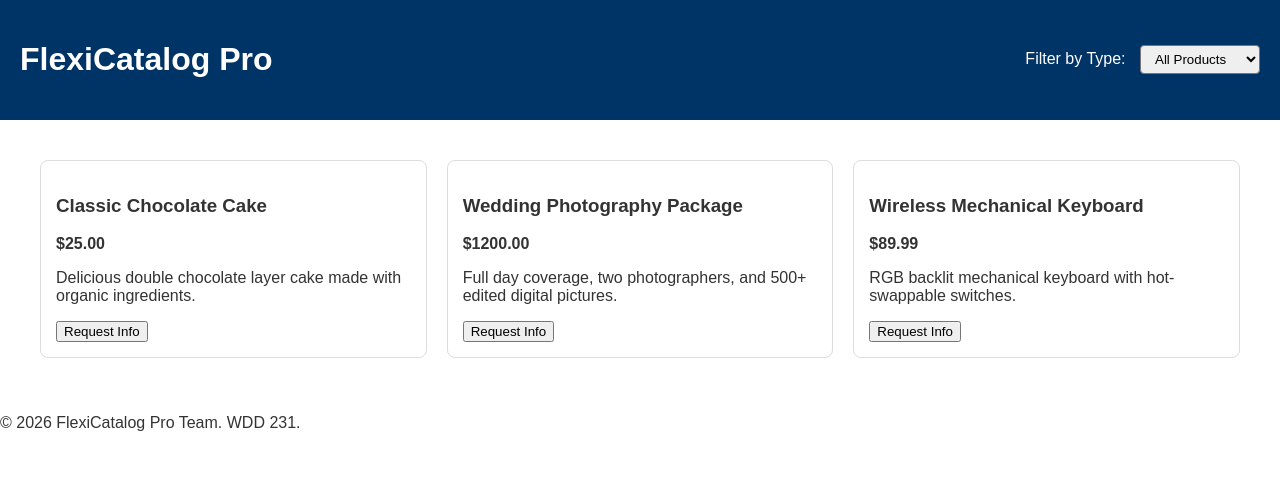
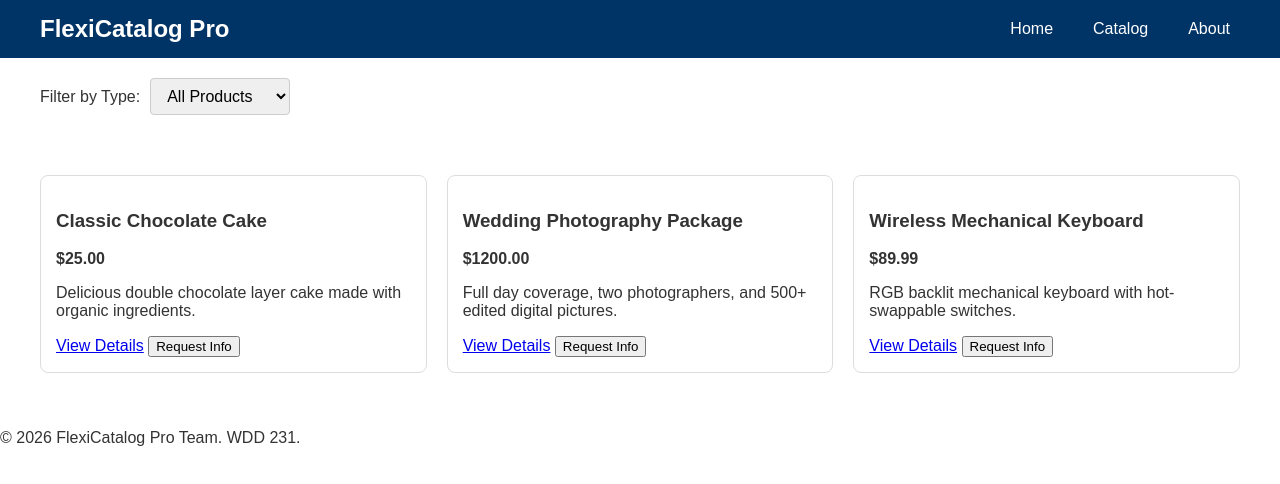
Before and after one commit to josedefrancesco/flexicatalog-pro, a website built with Vite: page index.html in a window 1280 px wide. Built offline with nearby package versions, Linux system fonts and the light colour scheme.

Commit message:
git commit -m "feat: add responsive dropdown menu, ESModules refactor, and URL params"

```diff
--- a/index.html
+++ b/index.html
@@ -9,8 +9,26 @@
 </head>
 <body>
     <header>
-        <h1>FlexiCatalog Pro</h1>
-        <nav>
+        <div class="header-container">
+            <h1 class="logo">FlexiCatalog Pro</h1>
+
+            <button id="menu-toggle" aria-label="Toggle navigation" aria-expanded="false">
+                &#9776;
+            </button>
+
+            <nav id="nav-menu">
+                <ul>
+                    <li><a href=".">Home</a></li>
+                    <li><a href="#catalog-section">Catalog</a></li>
+                    <li><a href="#about">About</a></li>
+                </ul>
+            </nav>
+        </div>
+    </header>
+
+    <main>
+        <section class="controls-section">
+            <div class="filter-group">
                 <label for="category-filter">Filter by Type:</label>
                 <select id="category-filter">
                     <option value="all">All Products</option>
@@ -18,12 +36,13 @@
                     <option value="photography">Photography</option>
                     <option value="tech">Tech Shop</option>
                 </select>
-        </nav>
-    </header>
+            </div>
+        </section>
 
-    <main>
-        <section id="catalog-grid" class="catalog-grid">
+        <section id="catalog-section" class="catalog-container">
+            <div id="catalog-grid" class="catalog-grid">
                 <p class="loading">Loading catalog items...</p>
+            </div>
         </section>
     </main>
 
--- a/src/base.css
+++ b/src/base.css
@@ -2,3 +2,21 @@
 @import 'css/global.css';
 @import 'css/header.css';
 @import 'css/modal.css';
+.controls-section {
+    max-width: 1200px;
+    margin: 20px auto;
+    padding: 0 20px;
+}
+
+.filter-group {
+    display: flex;
+    align-items: center;
+    gap: 10px;
+}
+
+.filter-group select {
+    padding: 8px 12px;
+    border-radius: 4px;
+    border: 1px solid #ccc;
+    font-size: 1rem;
+}
--- a/src/css/header.css
+++ b/src/css/header.css
@@ -1,14 +1,88 @@
 header {
     background-color: var(--primary-color);
     color: white;
-    padding: 20px;
+    position: relative;
+    z-index: 100;
+}
+
+.header-container {
+    max-width: 1200px;
+    margin: 0 auto;
+    padding: 15px 20px;
     display: flex;
     justify-content: space-between;
     align-items: center;
-    flex-wrap: wrap;
 }
-nav select {
-    padding: 5px 10px;
-    border-radius: 4px;
-    margin-left: 10px;
+
+.logo {
+    margin: 0;
+    font-size: 1.5rem;
 }
+
+#menu-toggle {
+    display: block;
+    background: none;
+    border: none;
+    color: white;
+    font-size: 2rem;
+    cursor: pointer;
+    padding: 0 5px;
+    line-height: 1;
+}
+
+#nav-menu {
+    display: none;
+    position: absolute;
+    top: 100%;
+    left: 0;
+    width: 100%;
+    background-color: var(--primary-color);
+    box-shadow: 0 4px 6px rgba(0, 0, 0, 0.1);
+}
+
+#nav-menu.open {
+    display: block;
+}
+
+#nav-menu ul {
+    list-style: none;
+    padding: 0;
+    margin: 0;
+}
+
+#nav-menu li a {
+    display: block;
+    padding: 15px 20px;
+    color: white;
+    text-decoration: none;
+    border-top: 1px solid rgba(255, 255, 255, 0.1);
+    transition: background 0.3s ease;
+}
+
+#nav-menu li a:hover {
+    background-color: rgba(255, 255, 255, 0.1);
+}
+
+@media (min-width: 768px) {
+    #menu-toggle {
+        display: none;
+    }
+
+    #nav-menu {
+        display: block;
+        position: static;
+        width: auto;
+        box-shadow: none;
+    }
+
+    #nav-menu ul {
+        display: flex;
+        gap: 20px;
+    }
+
+    #nav-menu li a {
+        padding: 5px 10px;
+        border-top: none;
+        border-radius: 4px;
+    }
+}
--- a/src/main.js
+++ b/src/main.js
@@ -1,3 +1,5 @@
+import { fetchProducts, createProductCard } from "./productData.js";
+
 const modal = document.querySelector("#info-modal");
 const closeModalButton = document.querySelector(".close-button");
 const catalogGrid = document.querySelector("#catalog-grid");
@@ -17,29 +19,55 @@ closeModalButton.addEventListener("click", closeModal);
 window.addEventListener("click", (e) => { if (e.target === modal) closeModal(); });
 window.addEventListener("keydown", (e) => { if (e.key === "Escape") closeModal(); });
 
-async function fetchAndRenderCatalog() {
-    try {
-        const response = await fetch("./products.json");
-        const products = await response.json();
-        catalogGrid.innerHTML = "";
+async function initApp() {
+    const products = await fetchProducts();
+    const urlParams = new URLSearchParams(window.location.search);
+    const productId = urlParams.get("id");
 
-        products.forEach(product => {
-            const card = document.createElement("div");
-            card.classList.add("product-card");
-            card.innerHTML = `
-                <h3>${product.name}</h3>
-                <p><strong>${product.price}</strong></p>
-                <p>${product.description}</p>
-                <button class="more-info-btn">Request Info</button>
+    if (productId && products.length > 0) {
+        const selectedProduct = products.find(p => p.id == productId);
+
+        if (selectedProduct && catalogGrid) {
+            catalogGrid.innerHTML = `
+                <div class="product-detail-view">
+                    <a href="." class="btn-back">← Back to Catalog</a>
+                    <h2>${selectedProduct.name}</h2>
+                    <p class="detail-price"><strong>${selectedProduct.price}</strong></p>
+                    <p class="detail-desc">${selectedProduct.description}</p>
+                    <button class="more-info-btn" data-name="${selectedProduct.name}">Request Info</button>
+                </div>
             `;
-            card.querySelector(".more-info-btn").addEventListener("click", () => {
-                openModal(product.name);
-            });
-            catalogGrid.appendChild(card);
-        });
-    } catch (error) {
-        catalogGrid.innerHTML = "<p>Error loading catalog.</p>";
+        } else if (catalogGrid) {
+            catalogGrid.innerHTML = "<p>Product not found.</p><a href='.'>Go Back</a>";
+        }
+    } else {
+        if (catalogGrid) {
+            if (products.length === 0) {
+                catalogGrid.innerHTML = "<p>Error loading catalog.</p>";
+                return;
+            }
+            catalogGrid.innerHTML = products.map(product => createProductCard(product)).join("");
+        }
     }
 }
 
-document.addEventListener("DOMContentLoaded", fetchAndRenderCatalog);
+if (catalogGrid) {
+    catalogGrid.addEventListener("click", (e) => {
+        if (e.target.classList.contains("more-info-btn")) {
+            const productName = e.target.getAttribute("data-name");
+            openModal(productName);
+        }
+    });
+}
+
+document.addEventListener("DOMContentLoaded", initApp);
+const menuToggle = document.querySelector("#menu-toggle");
+const navMenu = document.querySelector("#nav-menu");
+
+if (menuToggle && navMenu) {
+    menuToggle.addEventListener("click", () => {
+        navMenu.classList.toggle("open");
+        const isOpen = navMenu.classList.contains("open");
+        menuToggle.setAttribute("aria-expanded", isOpen);
+    });
+}
--- /dev/null
+++ b/src/productData.js
@@ -0,0 +1,26 @@
+export async function fetchProducts() {
+    try {
+        const response = await fetch("./products.json");
+        if (!response.ok) {
+            throw new Error('Network response was not ok');
+        }
+        return await response.json();
+    } catch (error) {
+        console.error('Error fetching products:', error);
+        return [];
+    }
+}
+
+export function createProductCard(product) {
+    return `
+        <div class="product-card" data-id="${product.id}">
+            <h3>${product.name}</h3>
+            <p><strong>${product.price}</strong></p>
+            <p>${product.description}</p>
+            <div class="card-actions">
+                <a href="?id=${product.id}" class="view-details-link">View Details</a>
+                <button class="more-info-btn" data-name="${product.name}">Request Info</button>
+            </div>
+        </div>
+    `;
+}
```
Lines whose indentation alone changed are shown as unchanged.
